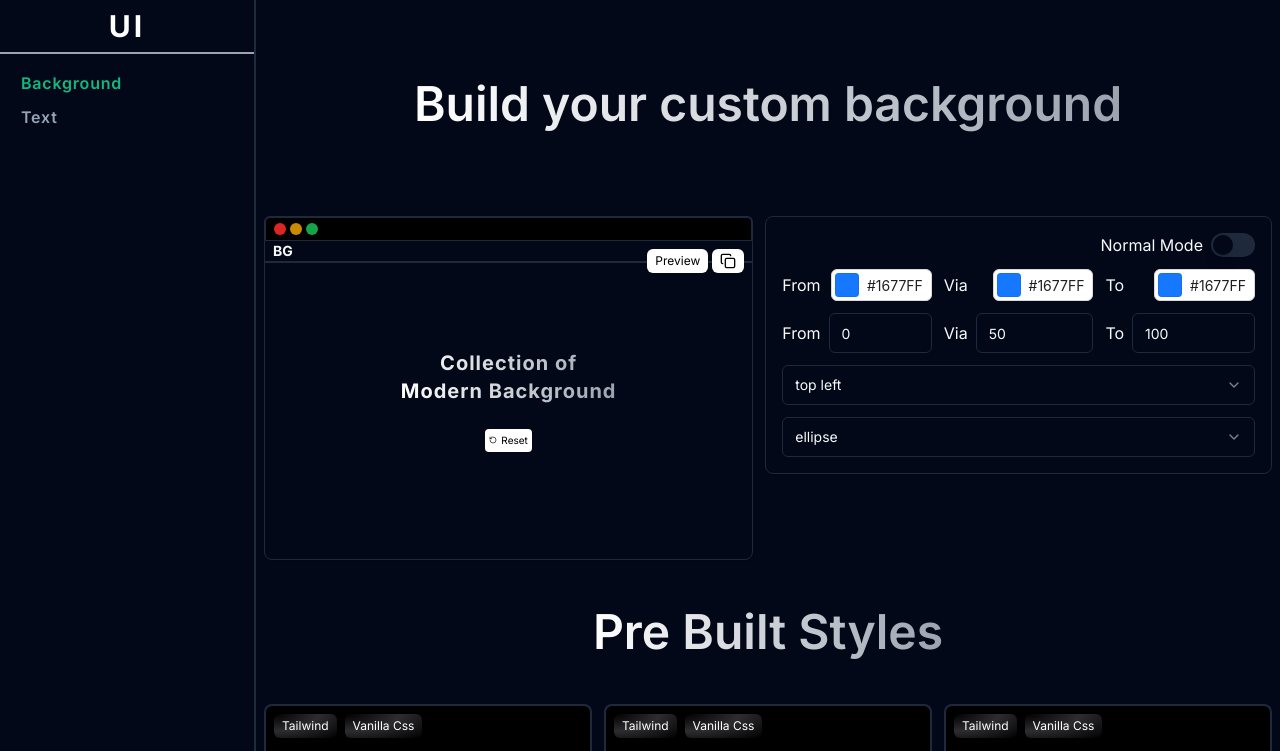
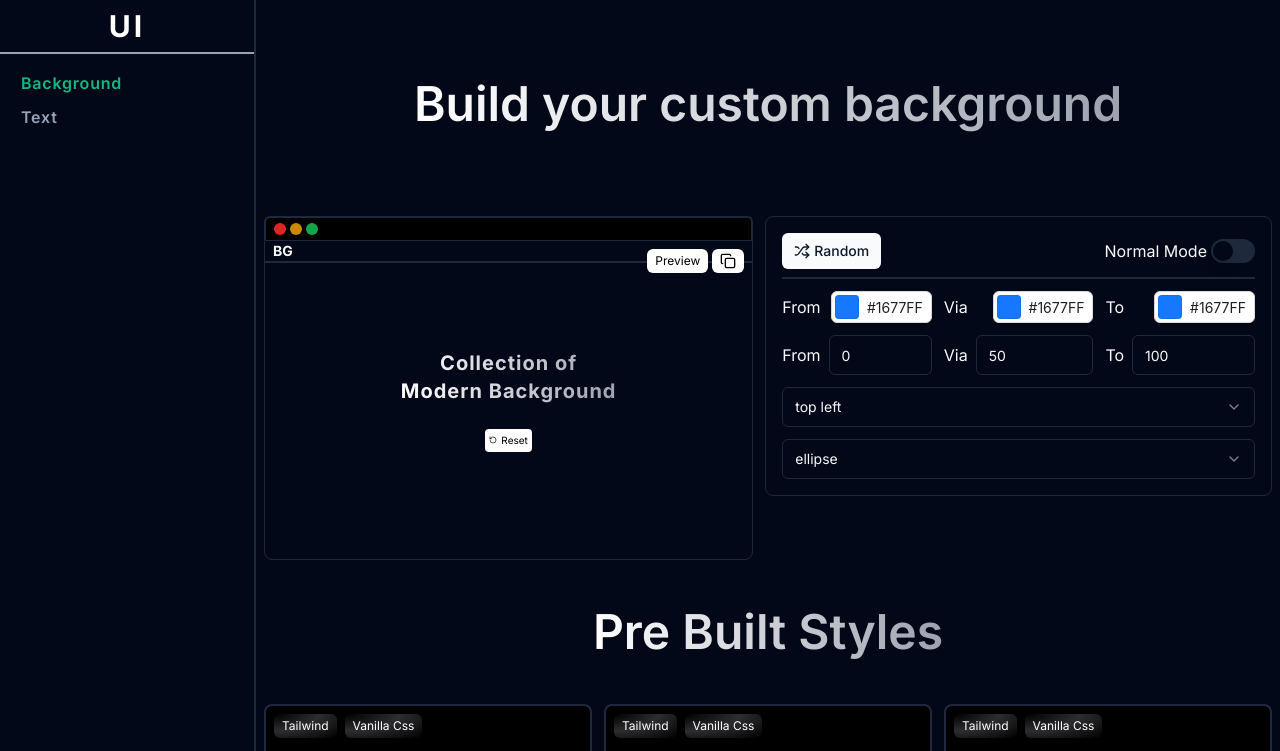
Before and after one commit to faisal004/BG, a Next.js app: page /background in a window 1280 px wide. Shown: the top 751 px of the page. Built offline with nearby package versions, Linux system fonts and the light colour scheme.

Commit message:
added : new feature added

```diff
--- a/app/(main)/background/_components/custom-background.tsx
+++ b/app/(main)/background/_components/custom-background.tsx
@@ -2,7 +2,7 @@
 import { Card } from '@/components/ui/card'
 import { useBackgroundStore } from '@/Store/backgroundStore'
 import useCustomBgStore from '@/Store/customBackgroundStore'
-import { Check, Copy, RotateCcw } from 'lucide-react'
+import { Check, Copy, RotateCcw, Shuffle } from 'lucide-react'
 import { useState } from 'react'
 import { convertToUnderscore } from '@/utils/convertToTailwindpos'
 import GradientSelect from './gradient-positon-select'
@@ -12,6 +12,7 @@ import ColorsPicker from './colors-picker'
 import { Switch } from '@/components/ui/switch'
 import SlidersComponent from './sliders-components'
 import { Button } from '@/components/ui/button'
+import { generateRandomColor } from '@/utils/generateRandomColor'
 
 const CustomBackground = () => {
   const {
@@ -22,6 +23,7 @@ const CustomBackground = () => {
     switchChecked,
     setSwitchChecked,
     sliders,
+    setColors
   } = useCustomBgStore()
 
   const { setBgDynamicValue } = useBackgroundStore()
@@ -48,6 +50,10 @@ const CustomBackground = () => {
     background: !switchChecked ? gradientNormal : gradientAdvance,
   }
 
+  const handleRandomColors = () => {
+    const randomColors = generateRandomColor()
+    setColors(randomColors)
+  }
   const tailwindtocopy = !switchChecked
     ? backgroundColorForTailwind
     : backgroundColorForTailwindAdvance
@@ -78,7 +84,7 @@ const CustomBackground = () => {
           className={`h-80 w-full flex items-center  justify-center relative rounded-t-none  `}
           style={backgroundStyle}
         >
-          <div className='absolute top-0  w-full text-sm px-2 font-bold border-b-2 '>
+          <div className="absolute top-0  w-full text-sm px-2 font-bold border-b-2 ">
             BG
           </div>
           <div className={`flex absolute top-2 right-2 gap-1`}>
@@ -116,10 +122,21 @@ const CustomBackground = () => {
       <Card
         className={`h-fit w-full  items-start  justify-center relative p-4 grid grid-cols-3 gap-3   `}
       >
-        <div className="col-span-3 flex item-center justify-end w-full gap-2 ">
-          <p>{!switchChecked ? '  Normal Mode' : ' Advance Mode'}</p>
+        <div className="col-span-3 flex item-center justify-between w-full gap-2 border-b-2 pb-2 ">
+          <div className="flex items-center gap-1">
+            <Button className="flex items-center gap-1 " size="sm"     onClick={handleRandomColors}>
+              <Shuffle className="h-4 w-4" />
+              <span>Random</span>
+            </Button>
+          </div>
+          <div className="flex items-center gap-1">
+            <p>{!switchChecked ? '  Normal Mode' : ' Advance Mode'}</p>
 
-          <Switch checked={switchChecked} onCheckedChange={handleCheckChange} />
+            <Switch
+              checked={switchChecked}
+              onCheckedChange={handleCheckChange}
+            />
+          </div>
         </div>
 
         <ColorsPicker />
--- /dev/null
+++ b/utils/generateRandomColor.ts
@@ -0,0 +1,9 @@
+export const generateRandomColor = () => {
+    const randomColor = () =>
+      `#${Math.floor(Math.random() * 16777215).toString(16).padStart(6, '0')}`
+    return {
+      from: randomColor(),
+      via: randomColor(),
+      to: randomColor(),
+    }
+  }
```
